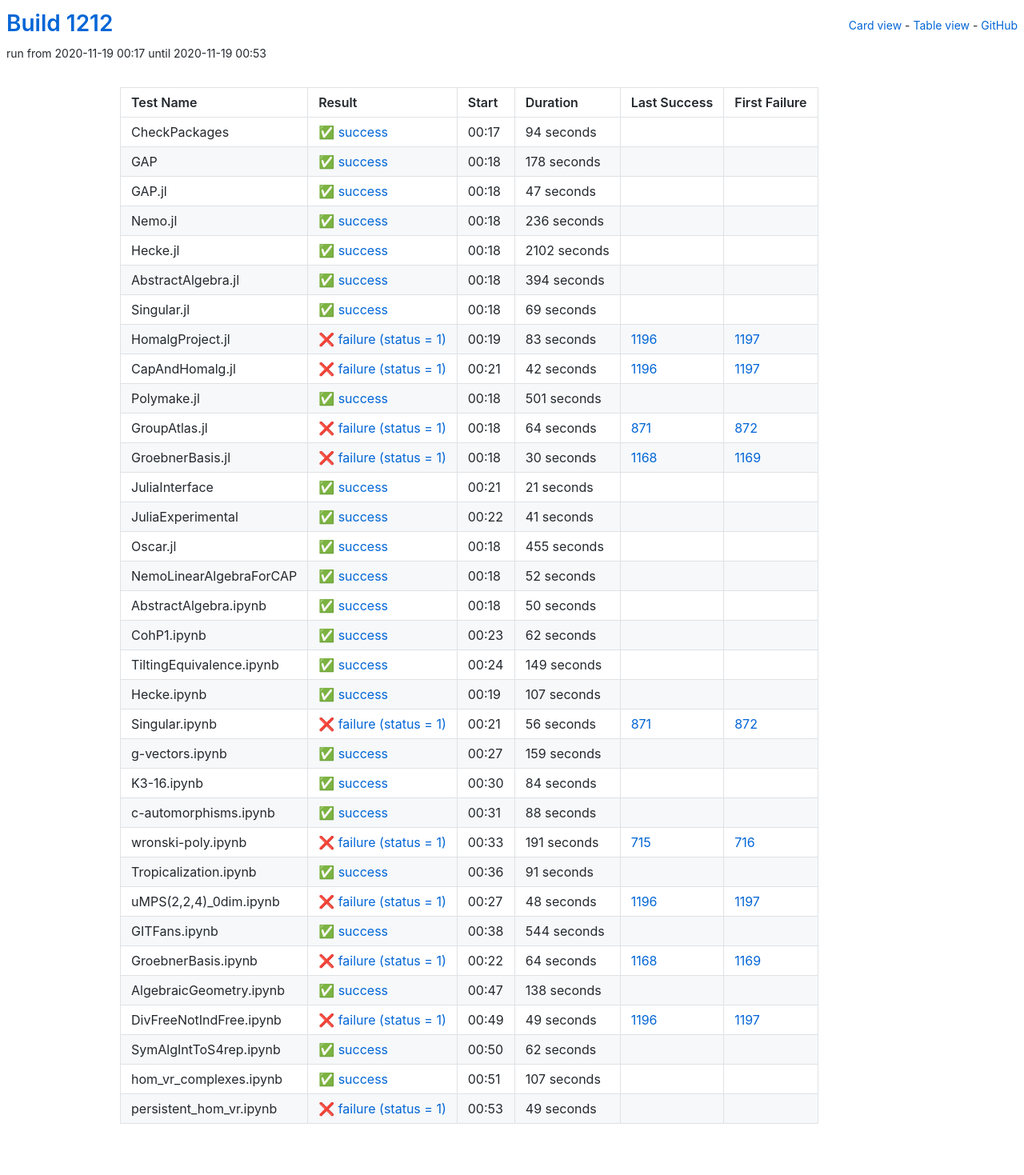
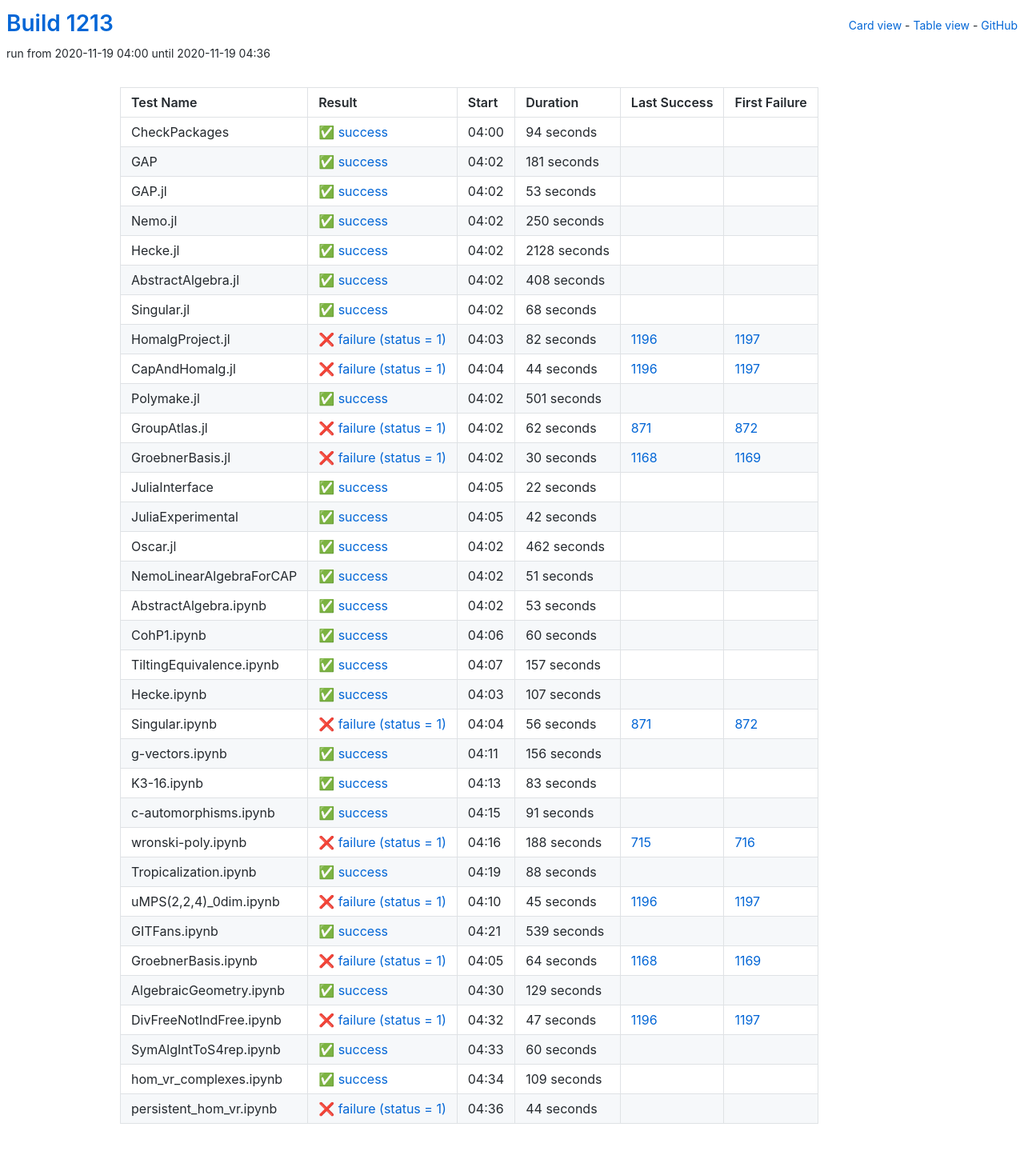
Before and after one commit to oscar-system/oscar-ci-status-stable, a Jekyll site: the page built from table.html, in a window 1280 px wide. Shown: the whole page at 80% size. Built offline with Jekyll 4.4.1, drawn with Linux system fonts in a browser that asks for light colours.

Commit message:
Build #1213

```diff
--- a/_data/ci.yml
+++ b/_data/ci.yml
@@ -1,6 +1,6 @@
 ---
-build: 1212
-build_url: https://oscarci.mathematik.uni-kl.de/job/oscar-stable/1212/
+build: 1213
+build_url: https://oscarci.mathematik.uni-kl.de/job/oscar-stable/1213/
 job: oscar-stable
 organization: oscar-system
 repo: oscar-ci-status-stable
@@ -8,8 +8,8 @@ repourl: https://github.com/oscar-system/oscar-ci-status-stable
 tests:
 - name: CheckPackages
   id: checkpackages
-  log: https://oscarci.mathematik.uni-kl.de/job/oscar-stable/1212/artifact/logs/build-1212/CheckPackages.log
-  start: 2020-11-19 00:17
+  log: https://oscarci.mathematik.uni-kl.de/job/oscar-stable/1213/artifact/logs/build-1213/CheckPackages.log
+  start: 2020-11-19 04:00
   success: true
   exitcode: 0
   status: success
@@ -20,104 +20,104 @@ tests:
   first_failure_url:
 - name: GAP
   id: gap
-  log: https://oscarci.mathematik.uni-kl.de/job/oscar-stable/1212/artifact/logs/build-1212/GAP.log
-  start: 2020-11-19 00:18
+  log: https://oscarci.mathematik.uni-kl.de/job/oscar-stable/1213/artifact/logs/build-1213/GAP.log
+  start: 2020-11-19 04:02
   success: true
   exitcode: 0
   status: success
-  duration: 178
+  duration: 181
   last_success: false
   last_success_url:
   first_failure: false
   first_failure_url:
 - name: GAP.jl
   id: gap-jl
-  log: https://oscarci.mathematik.uni-kl.de/job/oscar-stable/1212/artifact/logs/build-1212/GAP.jl.log
-  start: 2020-11-19 00:18
+  log: https://oscarci.mathematik.uni-kl.de/job/oscar-stable/1213/artifact/logs/build-1213/GAP.jl.log
+  start: 2020-11-19 04:02
   success: true
   exitcode: 0
   status: success
-  duration: 47
+  duration: 53
   last_success: false
   last_success_url:
   first_failure: false
   first_failure_url:
 - name: Nemo.jl
   id: nemo-jl
-  log: https://oscarci.mathematik.uni-kl.de/job/oscar-stable/1212/artifact/logs/build-1212/Nemo.jl.log
-  start: 2020-11-19 00:18
+  log: https://oscarci.mathematik.uni-kl.de/job/oscar-stable/1213/artifact/logs/build-1213/Nemo.jl.log
+  start: 2020-11-19 04:02
   success: true
   exitcode: 0
   status: success
-  duration: 236
+  duration: 250
   last_success: false
   last_success_url:
   first_failure: false
   first_failure_url:
 - name: Hecke.jl
   id: hecke-jl
-  log: https://oscarci.mathematik.uni-kl.de/job/oscar-stable/1212/artifact/logs/build-1212/Hecke.jl.log
-  start: 2020-11-19 00:18
+  log: https://oscarci.mathematik.uni-kl.de/job/oscar-stable/1213/artifact/logs/build-1213/Hecke.jl.log
+  start: 2020-11-19 04:02
   success: true
   exitcode: 0
   status: success
-  duration: 2102
+  duration: 2128
   last_success: false
   last_success_url:
   first_failure: false
   first_failure_url:
 - name: AbstractAlgebra.jl
   id: abstractalgebra-jl
-  log: https://oscarci.mathematik.uni-kl.de/job/oscar-stable/1212/artifact/logs/build-1212/AbstractAlgebra.jl.log
-  start: 2020-11-19 00:18
+  log: https://oscarci.mathematik.uni-kl.de/job/oscar-stable/1213/artifact/logs/build-1213/AbstractAlgebra.jl.log
+  start: 2020-11-19 04:02
   success: true
   exitcode: 0
   status: success
-  duration: 394
+  duration: 408
   last_success: false
   last_success_url:
   first_failure: false
   first_failure_url:
 - name: Singular.jl
   id: singular-jl
-  log: https://oscarci.mathematik.uni-kl.de/job/oscar-stable/1212/artifact/logs/build-1212/Singular.jl.log
-  start: 2020-11-19 00:18
+  log: https://oscarci.mathematik.uni-kl.de/job/oscar-stable/1213/artifact/logs/build-1213/Singular.jl.log
+  start: 2020-11-19 04:02
   success: true
   exitcode: 0
   status: success
-  duration: 69
+  duration: 68
   last_success: false
   last_success_url:
   first_failure: false
   first_failure_url:
 - name: HomalgProject.jl
   id: homalgproject-jl
-  log: https://oscarci.mathematik.uni-kl.de/job/oscar-stable/1212/artifact/logs/build-1212/HomalgProject.jl.log
-  start: 2020-11-19 00:19
+  log: https://oscarci.mathematik.uni-kl.de/job/oscar-stable/1213/artifact/logs/build-1213/HomalgProject.jl.log
+  start: 2020-11-19 04:03
   success: false
   exitcode: 1
   status: failure
-  duration: 83
+  duration: 82
   last_success: 1196
   last_success_url: https://oscarci.mathematik.uni-kl.de/job/oscar-stable/1196/
   first_failure: 1197
   first_failure_url: https://oscarci.mathematik.uni-kl.de/job/oscar-stable/1197/
 - name: CapAndHomalg.jl
   id: capandhomalg-jl
-  log: https://oscarci.mathematik.uni-kl.de/job/oscar-stable/1212/artifact/logs/build-1212/CapAndHomalg.jl.log
-  start: 2020-11-19 00:21
+  log: https://oscarci.mathematik.uni-kl.de/job/oscar-stable/1213/artifact/logs/build-1213/CapAndHomalg.jl.log
+  start: 2020-11-19 04:04
   success: false
   exitcode: 1
   status: failure
-  duration: 42
+  duration: 44
   last_success: 1196
   last_success_url: https://oscarci.mathematik.uni-kl.de/job/oscar-stable/1196/
   first_failure: 1197
   first_failure_url: https://oscarci.mathematik.uni-kl.de/job/oscar-stable/1197/
 - name: Polymake.jl
   id: polymake-jl
-  log: https://oscarci.mathematik.uni-kl.de/job/oscar-stable/1212/artifact/logs/build-1212/Polymake.jl.log
-  start: 2020-11-19 00:18
+  log: https://oscarci.mathematik.uni-kl.de/job/oscar-stable/1213/artifact/logs/build-1213/Polymake.jl.log
+  start: 2020-11-19 04:02
   success: true
   exitcode: 0
   status: success
@@ -128,20 +128,20 @@ tests:
   first_failure_url:
 - name: GroupAtlas.jl
   id: groupatlas-jl
-  log: https://oscarci.mathematik.uni-kl.de/job/oscar-stable/1212/artifact/logs/build-1212/GroupAtlas.jl.log
-  start: 2020-11-19 00:18
+  log: https://oscarci.mathematik.uni-kl.de/job/oscar-stable/1213/artifact/logs/build-1213/GroupAtlas.jl.log
+  start: 2020-11-19 04:02
   success: false
   exitcode: 1
   status: failure
-  duration: 64
+  duration: 62
   last_success: 871
   last_success_url: https://oscarci.mathematik.uni-kl.de/job/oscar-stable/871/
   first_failure: 872
   first_failure_url: https://oscarci.mathematik.uni-kl.de/job/oscar-stable/872/
 - name: GroebnerBasis.jl
   id: groebnerbasis-jl
-  log: https://oscarci.mathematik.uni-kl.de/job/oscar-stable/1212/artifact/logs/build-1212/GroebnerBasis.jl.log
-  start: 2020-11-19 00:18
+  log: https://oscarci.mathematik.uni-kl.de/job/oscar-stable/1213/artifact/logs/build-1213/GroebnerBasis.jl.log
+  start: 2020-11-19 04:02
   success: false
   exitcode: 1
   status: failure
@@ -152,92 +152,92 @@ tests:
   first_failure_url: https://oscarci.mathematik.uni-kl.de/job/oscar-stable/1169/
 - name: JuliaInterface
   id: juliainterface
-  log: https://oscarci.mathematik.uni-kl.de/job/oscar-stable/1212/artifact/logs/build-1212/JuliaInterface.log
-  start: 2020-11-19 00:21
+  log: https://oscarci.mathematik.uni-kl.de/job/oscar-stable/1213/artifact/logs/build-1213/JuliaInterface.log
+  start: 2020-11-19 04:05
   success: true
   exitcode: 0
   status: success
-  duration: 21
+  duration: 22
   last_success: false
   last_success_url:
   first_failure: false
   first_failure_url:
 - name: JuliaExperimental
   id: juliaexperimental
-  log: https://oscarci.mathematik.uni-kl.de/job/oscar-stable/1212/artifact/logs/build-1212/JuliaExperimental.log
-  start: 2020-11-19 00:22
+  log: https://oscarci.mathematik.uni-kl.de/job/oscar-stable/1213/artifact/logs/build-1213/JuliaExperimental.log
+  start: 2020-11-19 04:05
   success: true
   exitcode: 0
   status: success
-  duration: 41
+  duration: 42
   last_success: false
   last_success_url:
   first_failure: false
   first_failure_url:
 - name: Oscar.jl
   id: oscar-jl
-  log: https://oscarci.mathematik.uni-kl.de/job/oscar-stable/1212/artifact/logs/build-1212/Oscar.jl.log
-  start: 2020-11-19 00:18
+  log: https://oscarci.mathematik.uni-kl.de/job/oscar-stable/1213/artifact/logs/build-1213/Oscar.jl.log
+  start: 2020-11-19 04:02
   success: true
   exitcode: 0
   status: success
-  duration: 455
+  duration: 462
   last_success: false
   last_success_url:
   first_failure: false
   first_failure_url:
 - name: NemoLinearAlgebraForCAP
   id: nemolinearalgebraforcap
-  log: https://oscarci.mathematik.uni-kl.de/job/oscar-stable/1212/artifact/logs/build-1212/NemoLinearAlgebraForCAP.log
-  start: 2020-11-19 00:18
+  log: https://oscarci.mathematik.uni-kl.de/job/oscar-stable/1213/artifact/logs/build-1213/NemoLinearAlgebraForCAP.log
+  start: 2020-11-19 04:02
   success: true
   exitcode: 0
   status: success
-  duration: 52
+  duration: 51
   last_success: false
   last_success_url:
   first_failure: false
   first_failure_url:
 - name: AbstractAlgebra.ipynb
   id: abstractalgebra-ipynb
-  log: https://oscarci.mathematik.uni-kl.de/job/oscar-stable/1212/artifact/logs/build-1212/AbstractAlgebra.ipynb.log
-  start: 2020-11-19 00:18
+  log: https://oscarci.mathematik.uni-kl.de/job/oscar-stable/1213/artifact/logs/build-1213/AbstractAlgebra.ipynb.log
+  start: 2020-11-19 04:02
   success: true
   exitcode: 0
   status: success
-  duration: 50
+  duration: 53
   last_success: false
   last_success_url:
   first_failure: false
   first_failure_url:
 - name: CohP1.ipynb
   id: cohp1-ipynb
-  log: https://oscarci.mathematik.uni-kl.de/job/oscar-stable/1212/artifact/logs/build-1212/CohP1.ipynb.log
-  start: 2020-11-19 00:23
+  log: https://oscarci.mathematik.uni-kl.de/job/oscar-stable/1213/artifact/logs/build-1213/CohP1.ipynb.log
+  start: 2020-11-19 04:06
   success: true
   exitcode: 0
   status: success
-  duration: 62
+  duration: 60
   last_success: false
   last_success_url:
   first_failure: false
   first_failure_url:
 - name: TiltingEquivalence.ipynb
   id: tiltingequivalence-ipynb
-  log: https://oscarci.mathematik.uni-kl.de/job/oscar-stable/1212/artifact/logs/build-1212/TiltingEquivalence.ipynb.log
-  start: 2020-11-19 00:24
+  log: https://oscarci.mathematik.uni-kl.de/job/oscar-stable/1213/artifact/logs/build-1213/TiltingEquivalence.ipynb.log
+  start: 2020-11-19 04:07
   success: true
   exitcode: 0
   status: success
-  duration: 149
+  duration: 157
   last_success: false
   last_success_url:
   first_failure: false
   first_failure_url:
 - name: Hecke.ipynb
   id: hecke-ipynb
-  log: https://oscarci.mathematik.uni-kl.de/job/oscar-stable/1212/artifact/logs/build-1212/Hecke.ipynb.log
-  start: 2020-11-19 00:19
+  log: https://oscarci.mathematik.uni-kl.de/job/oscar-stable/1213/artifact/logs/build-1213/Hecke.ipynb.log
+  start: 2020-11-19 04:03
   success: true
   exitcode: 0
   status: success
@@ -248,8 +248,8 @@ tests:
   first_failure_url:
 - name: Singular.ipynb
   id: singular-ipynb
-  log: https://oscarci.mathematik.uni-kl.de/job/oscar-stable/1212/artifact/logs/build-1212/Singular.ipynb.log
-  start: 2020-11-19 00:21
+  log: https://oscarci.mathematik.uni-kl.de/job/oscar-stable/1213/artifact/logs/build-1213/Singular.ipynb.log
+  start: 2020-11-19 04:04
   success: false
   exitcode: 1
   status: failure
@@ -260,32 +260,56 @@ tests:
   first_failure_url: https://oscarci.mathematik.uni-kl.de/job/oscar-stable/872/
 - name: g-vectors.ipynb
   id: g-vectors-ipynb
-  log: https://oscarci.mathematik.uni-kl.de/job/oscar-stable/1212/artifact/logs/build-1212/g-vectors.ipynb.log
-  start: 2020-11-19 00:27
+  log: https://oscarci.mathematik.uni-kl.de/job/oscar-stable/1213/artifact/logs/build-1213/g-vectors.ipynb.log
+  start: 2020-11-19 04:11
   success: true
   exitcode: 0
   status: success
-  duration: 159
+  duration: 156
   last_success: false
   last_success_url:
   first_failure: false
   first_failure_url:
 - name: K3-16.ipynb
   id: k3-16-ipynb
-  log: https://oscarci.mathematik.uni-kl.de/job/oscar-stable/1212/artifact/logs/build-1212/K3-16.ipynb.log
-  start: 2020-11-19 00:30
+  log: https://oscarci.mathematik.uni-kl.de/job/oscar-stable/1213/artifact/logs/build-1213/K3-16.ipynb.log
+  start: 2020-11-19 04:13
   success: true
   exitcode: 0
   status: success
-  duration: 84
+  duration: 83
   last_success: false
   last_success_url:
   first_failure: false
   first_failure_url:
 - name: c-automorphisms.ipynb
   id: c-automorphisms-ipynb
-  log: https://oscarci.mathematik.uni-kl.de/job/oscar-stable/1212/artifact/logs/build-1212/c-automorphisms.ipynb.log
-  start: 2020-11-19 00:31
+  log: https://oscarci.mathematik.uni-kl.de/job/oscar-stable/1213/artifact/logs/build-1213/c-automorphisms.ipynb.log
+  start: 2020-11-19 04:15
+  success: true
+  exitcode: 0
+  status: success
+  duration: 91
+  last_success: false
+  last_success_url:
+  first_failure: false
+  first_failure_url:
+- name: wronski-poly.ipynb
+  id: wronski-poly-ipynb
+  log: https://oscarci.mathematik.uni-kl.de/job/oscar-stable/1213/artifact/logs/build-1213/wronski-poly.ipynb.log
+  start: 2020-11-19 04:16
+  success: false
+  exitcode: 1
+  status: failure
+  duration: 188
+  last_success: 715
+  last_success_url: https://oscarci.mathematik.uni-kl.de/job/oscar-stable/715/
+  first_failure: 716
+  first_failure_url: https://oscarci.mathematik.uni-kl.de/job/oscar-stable/716/
+- name: Tropicalization.ipynb
+  id: tropicalization-ipynb
+  log: https://oscarci.mathematik.uni-kl.de/job/oscar-stable/1213/artifact/logs/build-1213/Tropicalization.ipynb.log
+  start: 2020-11-19 04:19
   success: true
   exitcode: 0
   status: success
@@ -294,58 +318,34 @@ tests:
   last_success_url:
   first_failure: false
   first_failure_url:
-- name: wronski-poly.ipynb
-  id: wronski-poly-ipynb
-  log: https://oscarci.mathematik.uni-kl.de/job/oscar-stable/1212/artifact/logs/build-1212/wronski-poly.ipynb.log
-  start: 2020-11-19 00:33
+- name: uMPS(2,2,4)_0dim.ipynb
+  id: umps-2-2-4-0dim-ipynb
+  log: https://oscarci.mathematik.uni-kl.de/job/oscar-stable/1213/artifact/logs/build-1213/uMPS-2-2-4-_0dim.ipynb.log
+  start: 2020-11-19 04:10
   success: false
   exitcode: 1
   status: failure
-  duration: 191
-  last_success: 715
-  last_success_url: https://oscarci.mathematik.uni-kl.de/job/oscar-stable/715/
-  first_failure: 716
-  first_failure_url: https://oscarci.mathematik.uni-kl.de/job/oscar-stable/716/
-- name: Tropicalization.ipynb
-  id: tropicalization-ipynb
-  log: https://oscarci.mathematik.uni-kl.de/job/oscar-stable/1212/artifact/logs/build-1212/Tropicalization.ipynb.log
-  start: 2020-11-19 00:36
-  success: true
-  exitcode: 0
-  status: success
-  duration: 91
-  last_success: false
-  last_success_url:
-  first_failure: false
-  first_failure_url:
-- name: uMPS(2,2,4)_0dim.ipynb
-  id: umps-2-2-4-0dim-ipynb
-  log: https://oscarci.mathematik.uni-kl.de/job/oscar-stable/1212/artifact/logs/build-1212/uMPS-2-2-4-_0dim.ipynb.log
-  start: 2020-11-19 00:27
-  success: false
-  exitcode: 1
-  status: failure
-  duration: 48
+  duration: 45
   last_success: 1196
   last_success_url: https://oscarci.mathematik.uni-kl.de/job/oscar-stable/1196/
   first_failure: 1197
   first_failure_url: https://oscarci.mathematik.uni-kl.de/job/oscar-stable/1197/
 - name: GITFans.ipynb
   id: gitfans-ipynb
-  log: https://oscarci.mathematik.uni-kl.de/job/oscar-stable/1212/artifact/logs/build-1212/GITFans.ipynb.log
-  start: 2020-11-19 00:38
+  log: https://oscarci.mathematik.uni-kl.de/job/oscar-stable/1213/artifact/logs/build-1213/GITFans.ipynb.log
+  start: 2020-11-19 04:21
   success: true
   exitcode: 0
   status: success
-  duration: 544
+  duration: 539
   last_success: false
   last_success_url:
   first_failure: false
   first_failure_url:
 - name: GroebnerBasis.ipynb
   id: groebnerbasis-ipynb
-  log: https://oscarci.mathematik.uni-kl.de/job/oscar-stable/1212/artifact/logs/build-1212/GroebnerBasis.ipynb.log
-  start: 2020-11-19 00:22
+  log: https://oscarci.mathematik.uni-kl.de/job/oscar-stable/1213/artifact/logs/build-1213/GroebnerBasis.ipynb.log
+  start: 2020-11-19 04:05
   success: false
   exitcode: 1
   status: failure
@@ -356,60 +356,60 @@ tests:
   first_failure_url: https://oscarci.mathematik.uni-kl.de/job/oscar-stable/1169/
 - name: AlgebraicGeometry.ipynb
   id: algebraicgeometry-ipynb
-  log: https://oscarci.mathematik.uni-kl.de/job/oscar-stable/1212/artifact/logs/build-1212/AlgebraicGeometry.ipynb.log
-  start: 2020-11-19 00:47
+  log: https://oscarci.mathematik.uni-kl.de/job/oscar-stable/1213/artifact/logs/build-1213/AlgebraicGeometry.ipynb.log
+  start: 2020-11-19 04:30
   success: true
   exitcode: 0
   status: success
-  duration: 138
+  duration: 129
   last_success: false
   last_success_url:
   first_failure: false
   first_failure_url:
 - name: DivFreeNotIndFree.ipynb
   id: divfreenotindfree-ipynb
-  log: https://oscarci.mathematik.uni-kl.de/job/oscar-stable/1212/artifact/logs/build-1212/DivFreeNotIndFree.ipynb.log
-  start: 2020-11-19 00:49
+  log: https://oscarci.mathematik.uni-kl.de/job/oscar-stable/1213/artifact/logs/build-1213/DivFreeNotIndFree.ipynb.log
+  start: 2020-11-19 04:32
   success: false
   exitcode: 1
   status: failure
-  duration: 49
+  duration: 47
   last_success: 1196
   last_success_url: https://oscarci.mathematik.uni-kl.de/job/oscar-stable/1196/
   first_failure: 1197
   first_failure_url: https://oscarci.mathematik.uni-kl.de/job/oscar-stable/1197/
 - name: SymAlgIntToS4rep.ipynb
   id: symalginttos4rep-ipynb
-  log: https://oscarci.mathematik.uni-kl.de/job/oscar-stable/1212/artifact/logs/build-1212/SymAlgIntToS4rep.ipynb.log
-  start: 2020-11-19 00:50
+  log: https://oscarci.mathematik.uni-kl.de/job/oscar-stable/1213/artifact/logs/build-1213/SymAlgIntToS4rep.ipynb.log
+  start: 2020-11-19 04:33
   success: true
   exitcode: 0
   status: success
-  duration: 62
+  duration: 60
   last_success: false
   last_success_url:
   first_failure: false
   first_failure_url:
 - name: hom_vr_complexes.ipynb
   id: hom-vr-complexes-ipynb
-  log: https://oscarci.mathematik.uni-kl.de/job/oscar-stable/1212/artifact/logs/build-1212/hom_vr_complexes.ipynb.log
-  start: 2020-11-19 00:51
+  log: https://oscarci.mathematik.uni-kl.de/job/oscar-stable/1213/artifact/logs/build-1213/hom_vr_complexes.ipynb.log
+  start: 2020-11-19 04:34
   success: true
   exitcode: 0
   status: success
-  duration: 107
+  duration: 109
   last_success: false
   last_success_url:
   first_failure: false
   first_failure_url:
 - name: persistent_hom_vr.ipynb
   id: persistent-hom-vr-ipynb
-  log: https://oscarci.mathematik.uni-kl.de/job/oscar-stable/1212/artifact/logs/build-1212/persistent_hom_vr.ipynb.log
-  start: 2020-11-19 00:53
+  log: https://oscarci.mathematik.uni-kl.de/job/oscar-stable/1213/artifact/logs/build-1213/persistent_hom_vr.ipynb.log
+  start: 2020-11-19 04:36
   success: false
   exitcode: 1
   status: failure
-  duration: 49
+  duration: 44
   last_success: false
   last_success_url:
   first_failure: false
```
Also changed, not shown: README.md.
